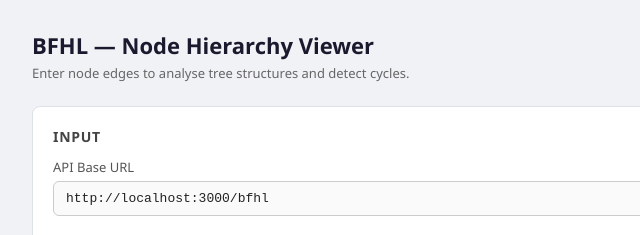
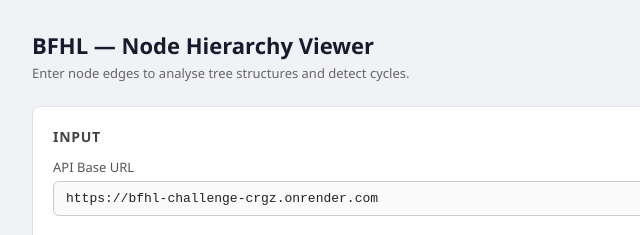
Before and after one commit to NiranjanBalaguru/bfhl-challenge, a plain HTML site: page frontend/index.html in a window 1280 px wide. Shown: the top 235 px of the page, 198-838 px from the left. Drawn offline with Linux system fonts and the light colour scheme.

Commit message:
changed the frontend link

```diff
--- a/frontend/index.html
+++ b/frontend/index.html
@@ -427,8 +427,8 @@
       <h2>Input</h2>
 
       <label>API Base URL</label>
-      <input type="text" id="apiUrl" value="http://localhost:3000/bfhl"
-        placeholder="https://your-api.onrender.com/bfhl" />
+      <input type="text" id="apiUrl" value="https://bfhl-challenge-crgz.onrender.com"
+        placeholder="https://bfhl-challenge-crgz.onrender.com" />
 
       <br /><br />
 
```
